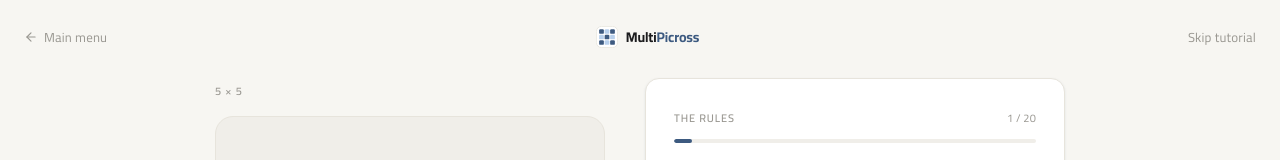
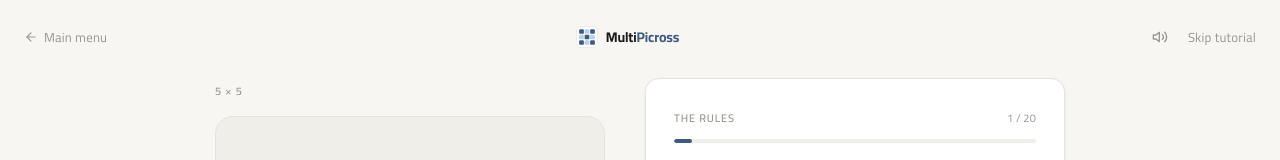
Before and after one commit to Monash-FIT3170/2026W1-MultiPicross, a React (Vite) app in the folder frontend/: page /tutorial in a window 1280 px wide. Shown: the top 160 px of the page. Built offline with nearby package versions, Linux system fonts and the light colour scheme; no server answers; what @colyseus/sdk would draw is missing.

Commit message:
Tutorial music added

```diff
--- a/frontend/src/components/ui.tsx
+++ b/frontend/src/components/ui.tsx
@@ -25,7 +25,9 @@ export type IconName =
   | "bar-chart"
   | "settings"
   | "home"
-  | "refresh";
+  | "refresh"
+  | "volume"
+  | "volume-x";
 
 interface IconProps {
   name: IconName;
@@ -177,6 +179,22 @@ export function Icon({
           <polyline points="23 4 23 10 17 10" />
           <polyline points="1 20 1 14 7 14" />
           <path d="M3.51 9a9 9 0 0 1 14.85-3.36L23 10M1 14l4.64 4.36A9 9 0 0 0 20.49 15" />
+        </svg>
+      );
+    case "volume":
+      return (
+        <svg {...p}>
+          <polygon points="11 5 6 9 2 9 2 15 6 15 11 19 11 5" />
+          <path d="M15.54 8.46a5 5 0 0 1 0 7.07" />
+          <path d="M19.07 4.93a10 10 0 0 1 0 14.14" />
+        </svg>
+      );
+    case "volume-x":
+      return (
+        <svg {...p}>
+          <polygon points="11 5 6 9 2 9 2 15 6 15 11 19 11 5" />
+          <line x1="23" y1="9" x2="17" y2="15" />
+          <line x1="17" y1="9" x2="23" y2="15" />
         </svg>
       );
     default:
--- a/frontend/src/pages/Tutorial.css
+++ b/frontend/src/pages/Tutorial.css
@@ -30,6 +30,14 @@
 }
 .mp-tut-exit:hover {
   color: var(--color-ink-muted);
+}
+.mp-tut-topbar-right {
+  display: flex;
+  align-items: center;
+  gap: 16px;
+}
+.mp-tut-mute {
+  padding: 4px;
 }
 
 /* ──── Layout ──── */
--- a/frontend/src/pages/Tutorial.tsx
+++ b/frontend/src/pages/Tutorial.tsx
@@ -6,6 +6,7 @@ import TutorialGrid, {
   type GridLit,
 } from "../components/TutorialGrid";
 import { Button, Icon, Logo } from "../components/ui";
+import tutorialTheme from "../assets/sounds/tutorial-theme.mp3";
 import { PUZZLES } from "../tutorial/puzzles";
 import { OverlapFigure } from "../tutorial/OverlapFigure";
 import {
@@ -23,6 +24,61 @@ const ADVANCE_DELAY = 780;
 const SWEEP_DURATION = 1600;
 
 const EMPTY: Set<number> = new Set();
+
+const MUSIC_VOLUME = 0.4;
+const MUTE_KEY = "mp-tutorial-muted";
+
+function readMuted(): boolean {
+  try {
+    return localStorage.getItem(MUTE_KEY) === "1";
+  } catch {
+    return false;
+  }
+}
+
+/**
+ * Loops the tutorial theme while the page is mounted. Browsers may refuse to
+ * autoplay before the user has interacted with the page, so a refused start
+ * is retried on the first click or key press.
+ */
+function useTutorialMusic(muted: boolean) {
+  const audioRef = useRef<HTMLAudioElement | null>(null);
+
+  useEffect(() => {
+    const audio = new Audio(tutorialTheme);
+    audio.loop = true;
+    audio.volume = MUSIC_VOLUME;
+    audio.muted = readMuted();
+    audioRef.current = audio;
+
+    const events = ["pointerdown", "keydown"] as const;
+    function retry() {
+      audio.play().then(stopListening, () => {});
+    }
+    function stopListening() {
+      for (const e of events) window.removeEventListener(e, retry);
+    }
+    audio.play().catch(() => {
+      for (const e of events) window.addEventListener(e, retry);
+    });
+
+    return () => {
+      stopListening();
+      audio.pause();
+      audio.src = "";
+      audioRef.current = null;
+    };
+  }, []);
+
+  useEffect(() => {
+    if (audioRef.current) audioRef.current.muted = muted;
+    try {
+      localStorage.setItem(MUTE_KEY, muted ? "1" : "0");
+    } catch {
+      // Storage can be unavailable (private mode); muting still works.
+    }
+  }, [muted]);
+}
 
 function cellSizeFor(dim: number, viewportWidth: number): number {
   const narrow = viewportWidth <= 768;
@@ -96,6 +152,8 @@ export function Tutorial() {
     typeof window === "undefined" ? 1200 : window.innerWidth,
   );
   const nudgeSeq = useRef(0);
+  const [muted, setMuted] = useState(readMuted);
+  useTutorialMusic(muted);
 
   const step = STEPS[index];
   const puzzle = PUZZLES[step.board];
@@ -256,12 +314,27 @@ export function Tutorial() {
           Main menu
         </button>
         <Logo size={22} />
+        <div className="mp-tut-topbar-right">
+          <button
+            className="mp-tut-exit mp-tut-mute"
+            onClick={() => setMuted((m) => !m)}
+            aria-label={muted ? "Unmute music" : "Mute music"}
+            aria-pressed={muted}
+            title={muted ? "Unmute music" : "Mute music"}
+          >
+            <Icon
+              name={muted ? "volume-x" : "volume"}
+              size={16}
+              color="currentColor"
+            />
+          </button>
           <button
             className="mp-tut-exit mp-tut-skip"
             onClick={() => navigate("/")}
           >
             Skip tutorial
           </button>
+        </div>
       </div>
 
       <div className="mp-tut-layout">
```
Also changed, not shown: 1 other file (tests, documents, lock files or other folders). Lines whose indentation alone changed are shown as unchanged.
